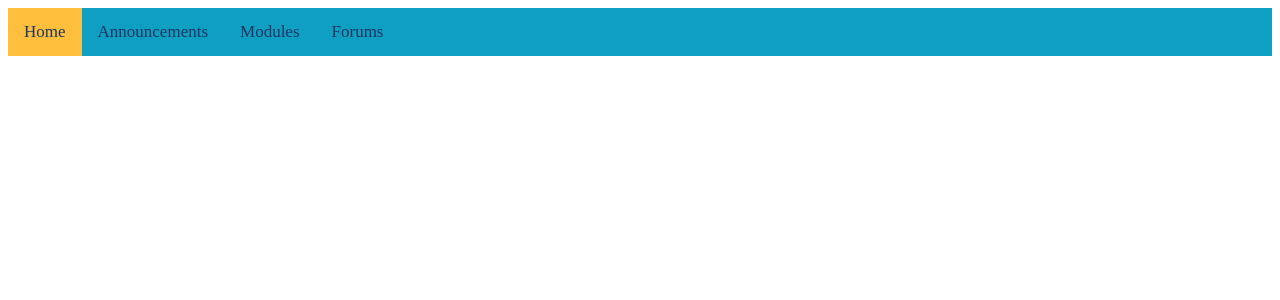
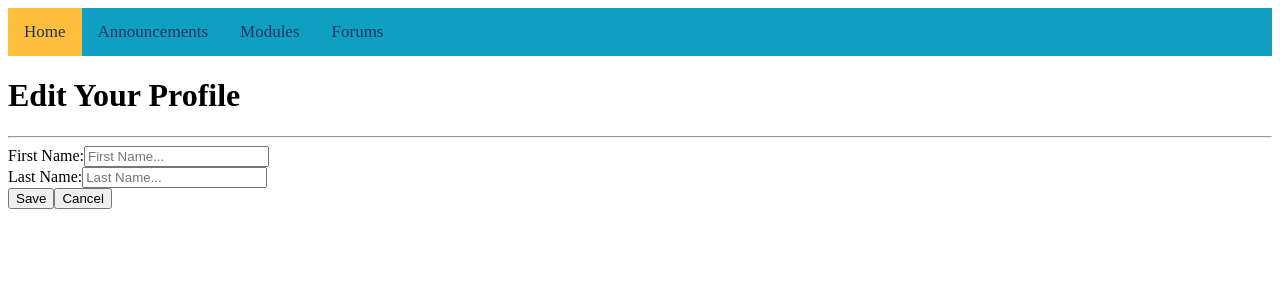
Before and after one commit to LaunchCodeLiftoffProjects/StartlandPortal, an Angular app: page /user-profile in a window 1280 px wide. Before the commit this address led to /. Shown: the top 300 px of the page. Built offline with nearby package versions, Linux system fonts and the light colour scheme.

Commit message:
Pages are visible, ready to edit

```diff
--- a/src/app/app-routing.module.ts
+++ b/src/app/app-routing.module.ts
@@ -2,9 +2,11 @@ import { NgModule } from '@angular/core';
 import { Routes, RouterModule } from '@angular/router';
 
 import { UserRegistrationComponent } from './user-registration/user-registration.component';
+import { UserProfileComponent } from './user-profile/user-profile.component';
 
 const routes: Routes = [
-  { path: 'user-registration', component: UserRegistrationComponent }
+  { path: 'user-registration', component: UserRegistrationComponent },
+  { path: 'user-profile' , component: UserProfileComponent }
 ];
 
 @NgModule({
--- a/src/app/app.module.ts
+++ b/src/app/app.module.ts
@@ -8,12 +8,14 @@ import { AppComponent } from './app.component';
 import { LogInComponent } from './log-in/log-in.component';
 import { AppRoutingModule } from './app-routing.module';
 import { UserRegistrationComponent } from './user-registration/user-registration.component';
+import { UserProfileComponent } from './user-profile/user-profile.component';
 
 @NgModule({
   declarations: [
     AppComponent,
     LogInComponent,
-    UserRegistrationComponent
+    UserRegistrationComponent,
+    UserProfileComponent
   ],
   imports: [
     BrowserModule,
--- /dev/null
+++ b/src/app/user-profile/user-profile.component.html
@@ -0,0 +1,19 @@
+<div>
+    <h1>Edit Your Profile </h1>
+    <hr>
+    <div class="col-md-4">
+      <form autocomplete="off" novalidate>
+        <div class="form-group">
+          <label for="firstName">First Name:</label>
+          <input id="firstName" type="text" class="form-control" placeholder="First Name..." />
+        </div>
+        <div class="form-group">
+          <label for="lastName">Last Name:</label>
+          <input id="lastName" type="text" class="form-control" placeholder="Last Name..." />
+        </div>
+
+        <button type="submit" class="btn btn-primary">Save</button>
+        <button type="button" class="btn btn-default">Cancel</button>
+      </form>
+    </div>
+  </div>
--- /dev/null
+++ b/src/app/user-profile/user-profile.component.ts
@@ -0,0 +1,15 @@
+import { Component, OnInit } from '@angular/core';
+
+@Component({
+  selector: 'app-user-profile',
+  templateUrl: './user-profile.component.html',
+  styleUrls: ['./user-profile.component.css']
+})
+export class UserProfileComponent implements OnInit {
+
+  constructor() { }
+
+  ngOnInit() {
+  }
+
+}
```
Also changed, not shown: src/app/user-profile/user-profile.component.css (added), 1 other file (tests, documents, lock files or other folders).
